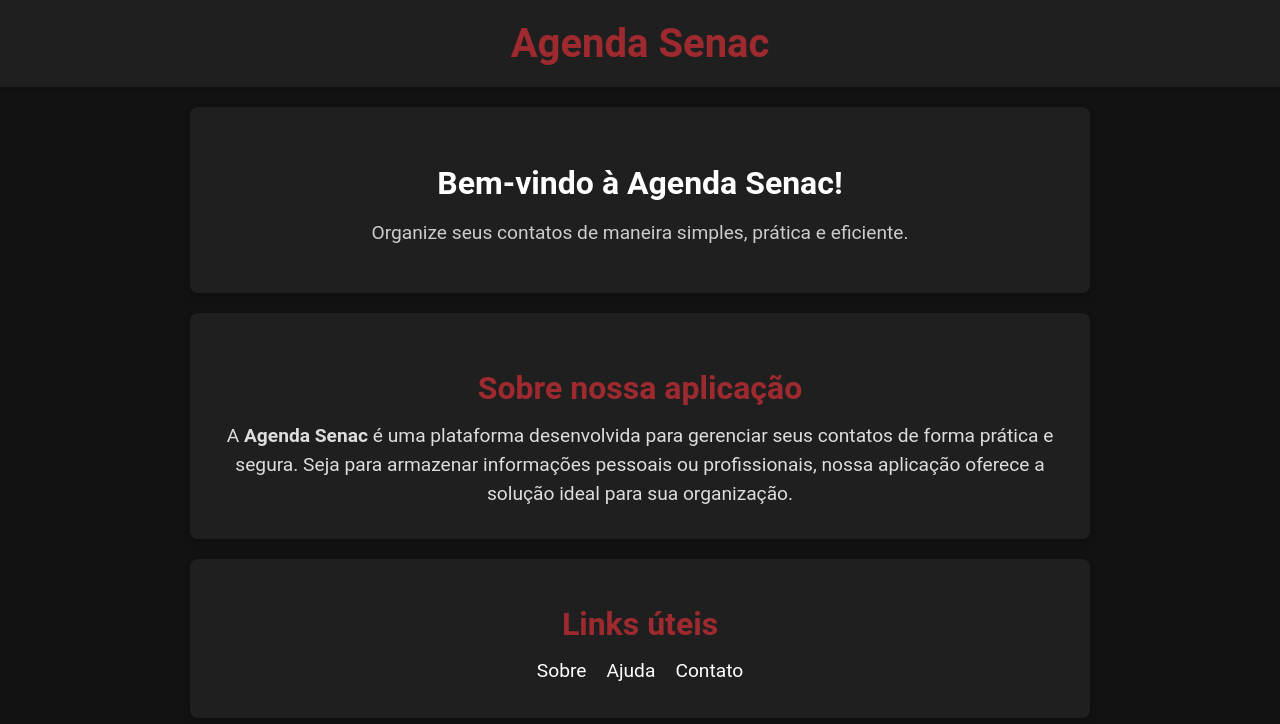
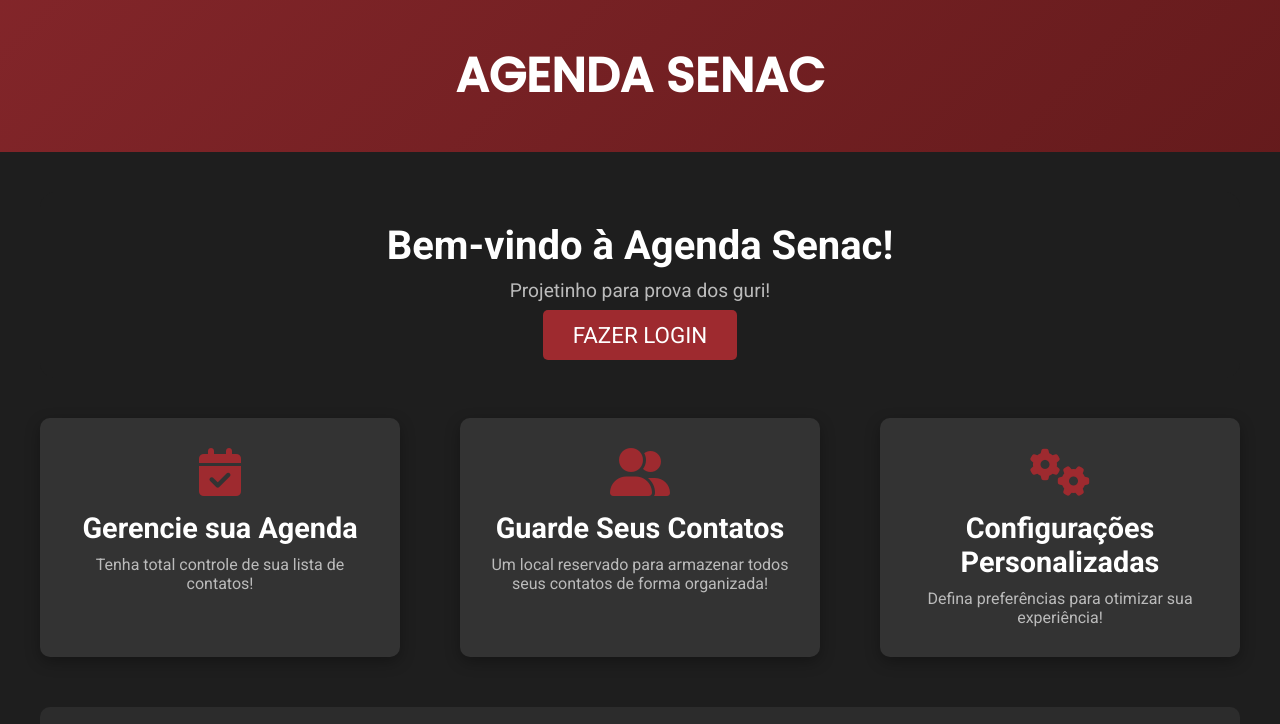
Before and after one commit to alyssoncunhag/backAgenda, a PHP site: page /home.php in a window 1280 px wide. Shown: the top 724 px of the page. Run offline with PHP 8.4, Linux system fonts and the light colour scheme.

Commit message:
agenda completa :D

```diff
--- a/css/home.css
+++ b/css/home.css
@@ -1,7 +1,12 @@
-/* Estilo geral */
-body {
+/* Resetando estilos padrões */
+* {
     margin: 0;
     padding: 0;
+    box-sizing: border-box;
+}
+
+/* Corpo da página */
+body {
     font-family: 'Roboto', sans-serif;
     background-color: #121212;
     color: #fff;
@@ -12,153 +17,186 @@
 
 /* Header */
 .header {
-    background-color: #1f1f1f;
-    padding: 20px;
+    background: linear-gradient(135deg, rgba(158, 42, 47, 0.8), rgba(122, 29, 31, 0.8));
+    padding: 40px;
     text-align: center;
-    box-shadow: 0 2px 5px rgba(0, 0, 0, 0.3);
 }
 
 .header .logo h1 {
-    font-size: 2.5rem;
-    color: #9e2a2f;
-    margin: 0;
+    font-size: 3rem;
+    color: #fff;
+    font-family: 'Poppins', sans-serif;
+    text-transform: uppercase;
+    font-weight: 700;
 }
 
 /* Main content */
 .main-content {
     flex: 1;
-    padding: 20px;
-    max-width: 900px;
-    margin: 0 auto;
+    display: flex;
+    justify-content: center;
+    align-items: center;
+    padding: 40px;
+    background: #1e1e1e;
 }
 
+/* Wrapper to center content */
+.content-wrapper {
+    width: 100%;
+    max-width: 1200px;
+    margin: 0 auto;
+    text-align: center;
+}
+
+/* Welcome section */
 .welcome {
-    background-color: #1f1f1f;
+    width: 100%;
+    text-align: center;
     padding: 30px;
-    text-align: center;
-    border-radius: 8px;
-    box-shadow: 0 4px 8px rgba(0, 0, 0, 0.2);
-    margin-bottom: 20px;
+    margin-bottom: 40px;
+    background: rgba(31, 31, 31, 0.8);
+    border-radius: 15px;
 }
 
 .welcome h2 {
-    font-size: 2rem;
+    font-size: 2.5rem;
+    color: #fff;
     margin-bottom: 10px;
 }
 
 .welcome p {
     font-size: 1.2rem;
-    color: #cccccc;
-}
-
-.info-section {
-    background-color: #1f1f1f;
-    padding: 30px;
-    text-align: center;
-    border-radius: 8px;
-    box-shadow: 0 4px 8px rgba(0, 0, 0, 0.2);
+    color: #bbb;
     margin-bottom: 20px;
 }
 
-.info-section h2 {
-    font-size: 2rem;
+/* Button */
+.actions .btn-primary {
+    padding: 12px 30px;
+    background-color: #9e2a2f;
+    color: #fff;
+    font-size: 1.4rem;
+    border-radius: 5px;
+    text-decoration: none;
+    transition: all 0.3s ease;
+}
+
+.actions .btn-primary:hover {
+    background-color: #7a1d1f;
+    transform: translateY(-5px);
+}
+
+/* Features Section */
+.features {
+    display: flex;
+    justify-content: space-between;
+    gap: 20px;
+    margin-top: 40px;
+    flex-wrap: wrap;
+}
+
+.feature-item {
+    background: #333;
+    padding: 30px;
+    width: 30%;
+    border-radius: 10px;
+    text-align: center;
+    box-shadow: 0 5px 15px rgba(0, 0, 0, 0.3);
+    transition: all 0.3s ease;
+}
+
+.feature-item:hover {
+    transform: translateY(-5px);
+    box-shadow: 0 10px 20px rgba(0, 0, 0, 0.4);
+}
+
+.feature-item i {
+    font-size: 3rem;
     color: #9e2a2f;
     margin-bottom: 15px;
 }
 
-.info-section p {
-    font-size: 1.2rem;
-    line-height: 1.5;
-    color: #dddddd;
-    margin: 0;
+.feature-item h3 {
+    font-size: 1.8rem;
+    color: #fff;
+    margin-bottom: 10px;
 }
 
-.useful-links {
-    background-color: #1f1f1f;
-    padding: 20px;
-    text-align: center;
-    border-radius: 8px;
-    box-shadow: 0 4px 8px rgba(0, 0, 0, 0.2);
-    margin-bottom: 20px;
+.feature-item p {
+    font-size: 1rem;
+    color: #bbb;
 }
 
-.useful-links h2 {
-    font-size: 2rem;
-    color: #9e2a2f;
-    margin-bottom: 15px;
+/* Additional Section */
+.additional-info {
+    margin-top: 50px;
+    background: #2c2c2c;
+    padding: 20px;
+    border-radius: 10px;
 }
 
-.useful-links ul {
-    list-style: none;
-    padding: 0;
-    display: flex;
-    justify-content: center;
-    gap: 20px;
+.additional-info img {
+    width: 100%;
+    max-width: 400px;
+    margin-bottom: 20px;
+    border-radius: 10px;
 }
 
-.useful-links li {
-    margin: 0;
-}
-
-.useful-links a {
-    color: #ffffff;
-    font-size: 1.2rem;
-    text-decoration: none;
-    transition: color 0.3s;
-}
-
-.useful-links a:hover {
-    color: #7a1d1f;
-}
-
-/* Botão de login */
-.actions {
-    text-align: center;
-}
-
-.btn-primary {
-    padding: 12px 30px;
-    background-color: #9e2a2f;
-    color: white;
-    font-size: 1.2rem;
-    border-radius: 6px;
-    text-decoration: none;
-    transition: background-color 0.3s;
-}
-
-.btn-primary:hover {
-    background-color: #7a1d1f;
+.additional-info p {
+    font-size: 1.1rem;
+    color: #bbb;
 }
 
 /* Footer */
 .footer {
-    background-color: #1f1f1f;
-    padding: 10px;
+    background-color: #121212;
     text-align: center;
-    margin-top: auto;
-    color: #777;
+    padding: 20px;
+    color: #bbb;
 }
 
-.footer p {
-    margin: 0;
+.footer-links {
+    margin-top: 20px;
+}
+
+.footer .footer-link {
+    color: #9e2a2f;
+    text-decoration: none;
+    margin: 0 15px;
+    font-weight: 500;
+}
+
+.footer .footer-link:hover {
+    text-decoration: underline;
 }
 
 /* Responsividade */
-@media (max-width: 600px) {
-    .useful-links ul {
+@media (max-width: 768px) {
+    .features {
         flex-direction: column;
-        gap: 10px;
+        align-items: center;
     }
 
-    .main-content {
-        padding: 15px;
+    .feature-item {
+        width: 80%;
+        margin-bottom: 20px;
     }
 
-    .welcome h2, .info-section h2 {
-        font-size: 1.8rem;
-    }
-
-    .welcome p, .info-section p {
-        font-size: 1.1rem;
+    .additional-info img {
+        width: 80%;
     }
 }
+
+.btn-secondary {
+    background-color: #444;
+    border-color: #444;
+    font-size: 1.1rem;
+    padding: 12px;
+    border-radius: 8px;
+    color: #fff;
+}
+
+.btn-secondary:hover {
+    background-color: #666;
+    border-color: #666;
+}
--- a/home.php
+++ b/home.php
@@ -3,8 +3,10 @@
 <head>
     <meta charset="UTF-8">
     <meta name="viewport" content="width=device-width, initial-scale=1.0">
-    <title>Agenda Senac - Home</title>
+    <title>Agenda Senac</title>
     <link rel="stylesheet" href="css/home.css">
+    <link href="https://fonts.googleapis.com/css2?family=Roboto:wght@400;500;700&family=Poppins:wght@300;400;500&display=swap" rel="stylesheet">
+    <link href="https://cdnjs.cloudflare.com/ajax/libs/font-awesome/6.0.0-beta3/css/all.min.css" rel="stylesheet">
 </head>
 <body>
     <!-- Header -->
@@ -14,39 +16,55 @@
         </div>
     </header>
 
-    <!-- Body -->
+    <!-- Main content -->
     <main class="main-content">
-        <!-- Boas-vindas -->
-        <section class="welcome">
-            <h2>Bem-vindo à Agenda Senac!</h2>
-            <p>Organize seus contatos de maneira simples, prática e eficiente.</p>
-        </section>
+        <div class="content-wrapper">
+            <!-- Welcome section -->
+            <section class="welcome">
+                <div class="welcome-content">
+                    <h2>Bem-vindo à Agenda Senac!</h2>
+                    <p>Projetinho para prova dos guri!</p>
+                    <div class="actions">
+                        <a href="login.php" class="btn-primary">FAZER LOGIN</a>
+                    </div>
+                </div>
+            </section>
 
-        <!-- Sobre nossa aplicação -->
-        <section class="info-section">
-            <h2>Sobre nossa aplicação</h2>
-            <p>A <strong>Agenda Senac</strong> é uma plataforma desenvolvida para gerenciar seus contatos de forma prática e segura. Seja para armazenar informações pessoais ou profissionais, nossa aplicação oferece a solução ideal para sua organização.</p>
-        </section>
+            <!-- Features Section -->
+            <section class="features">
+                <div class="feature-item">
+                    <i class="fas fa-calendar-check"></i>
+                    <h3>Gerencie sua Agenda</h3>
+                    <p>Tenha total controle de sua lista de contatos!</p>
+                </div>
+                <div class="feature-item">
+                    <i class="fas fa-user-friends"></i>
+                    <h3>Guarde Seus Contatos</h3>
+                    <p>Um local reservado para armazenar todos seus contatos de forma organizada!</p>
+                </div>
+                <div class="feature-item">
+                    <i class="fas fa-cogs"></i>
+                    <h3>Configurações Personalizadas</h3>
+                    <p>Defina preferências para otimizar sua experiência!</p>
+                </div>
+            </section>
 
-        <!-- Links úteis -->
-        <section class="useful-links">
-            <h2>Links úteis</h2>
-            <ul>
-                <li><a href="#">Sobre</a></li>
-                <li><a href="#">Ajuda</a></li>
-                <li><a href="#">Contato</a></li>
-            </ul>
-        </section>
-
-        <!-- Botão de login -->
-        <section class="actions">
-            <a href="login.php" class="btn-primary">Entrar</a>
-        </section>
+            <section class="additional-info">
+                <img src="https://img.freepik.com/fotos-gratis/laco-vestindo-do-filhote-de-cachorro-do-pug-do-negocio_53876-74790.jpg?w=360" alt="Imagem ilustrativa">
+                <p>Personalize sua agenda com facilidade e eficiência, tendo tudo ao seu alcance!</p>
+            </section>
+        </div>
     </main>
 
-    <!-- Footer -->
     <footer class="footer">
-        <p>&copy; 2024 Agenda Senac. Todos os direitos reservados.</p>
+        <p>&copy; 2024 Agenda Senac | Todos os direitos reservados</p>
+        <div class="footer-links">
+            <a href="/sobre" class="footer-link">Sobre</a>
+            <a href="/contato" class="footer-link">Contato</a>
+            <a href="/ajuda" class="footer-link">Ajuda</a>
+            <a href="/termos" class="footer-link">Termos de Uso</a>
+            <a href="/privacidade" class="footer-link">Política de Privacidade</a>
+        </div>
     </footer>
 </body>
 </html>
--- a/indexUsuarios.php
+++ b/indexUsuarios.php
@@ -11,7 +11,6 @@
     <meta name="viewport" content="width=device-width, initial-scale=1.0">
     <title>Administração de Usuários</title>
 
-    <!-- Vinculando a folha de estilos externa -->
     <link rel="stylesheet" href="css/indexUsuario.css">
     <!-- Adicionando o FontAwesome para os ícones -->
     <link rel="stylesheet" href="https://cdnjs.cloudflare.com/ajax/libs/font-awesome/6.0.0-beta3/css/all.min.css">
```
Also changed, not shown: css/login.css (+25 -31 lines), login.php (+5 -3 lines), img/contatos/caocovarde.jpg (added), img/contatos/leoncio.jpg (added), img/contatos/pikapau.jpg (added), img/contatos/top.jpg (added), img/contatos/zecaurubu.jpg (added).
